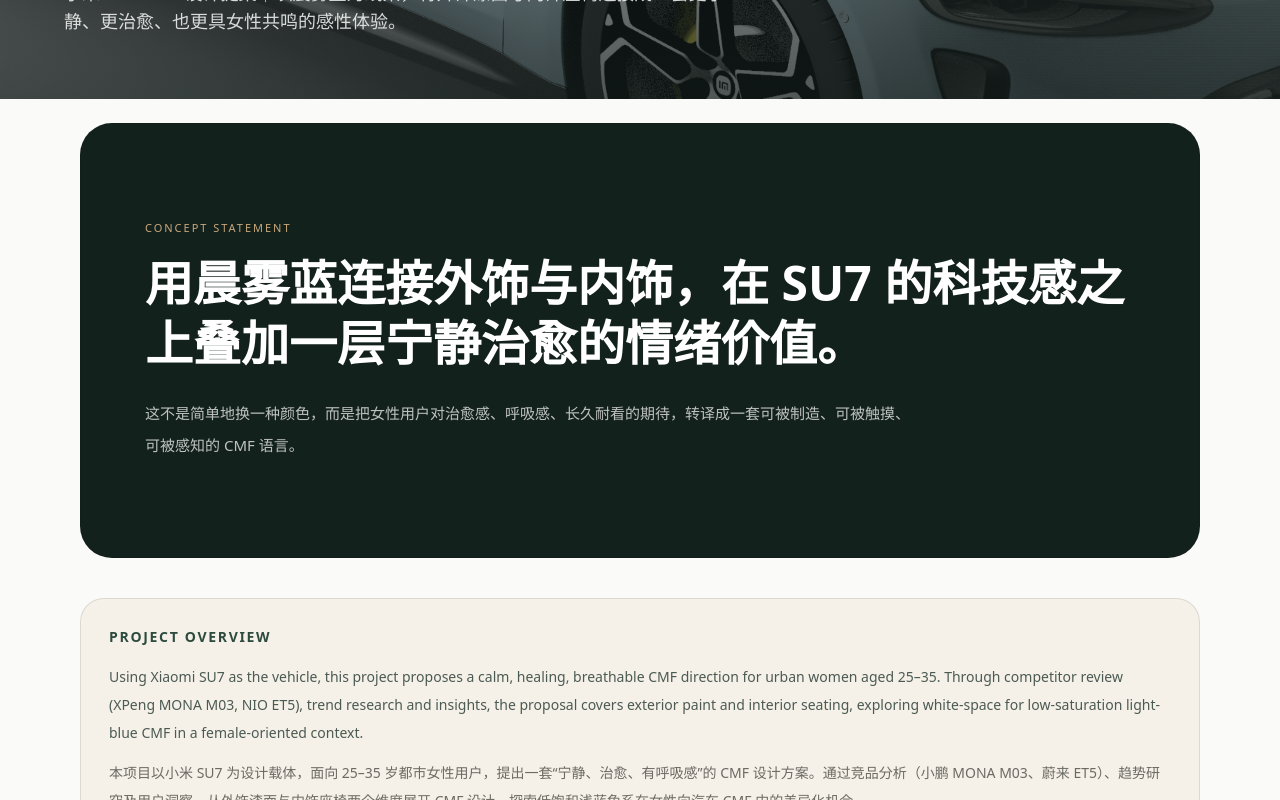
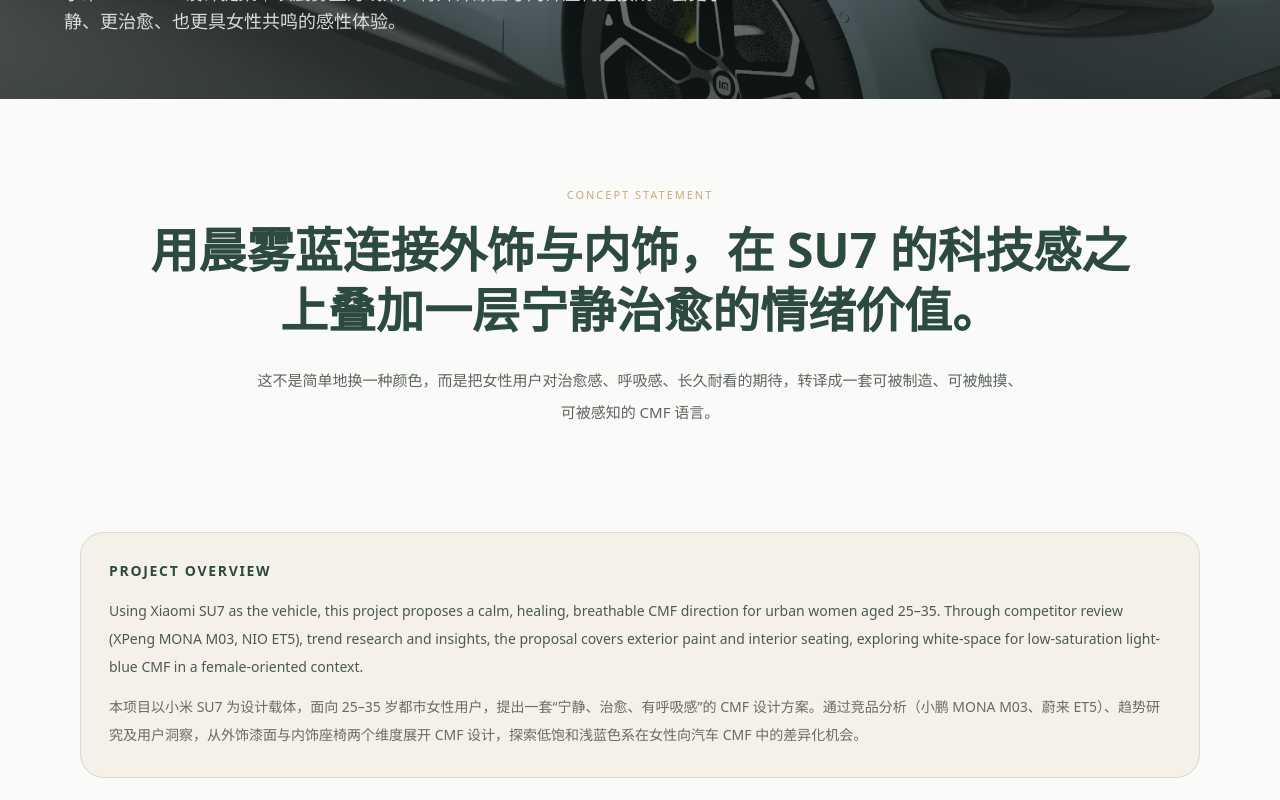
Before and after one commit to janeli8030-netizen/jane-li-portfolio, a Next.js app: page /projects/su7-cmf-proposal in a window 1280 px wide. Shown: the part 760-1560 px from the top of the page. Built offline with nearby package versions, Linux system fonts and the light colour scheme.

Commit message:
Align SU7 hero to header and center concept statement

```diff
--- a/src/app/projects/[slug]/page.tsx
+++ b/src/app/projects/[slug]/page.tsx
@@ -18,7 +18,7 @@ export default async function ProjectDetailPage({ params }: { params: Promise<{
   const isSu7 = project.slug === "su7-cmf-proposal";
 
   return (
-    <div className={isSu7 ? "space-y-10 text-[#2D4A3E] -mt-10" : "space-y-10"}>
+    <div className={isSu7 ? "space-y-10 text-[#2D4A3E]" : "space-y-10"}>
       <header
         className={
           isSu7
--- a/src/components/Shell.tsx
+++ b/src/components/Shell.tsx
@@ -24,7 +24,7 @@ export default function Shell({ children }: { children: React.ReactNode }) {
         </div>
       </header>
 
-      <main className="mx-auto max-w-6xl px-4 py-10 first:[&_.project-hero-fullbleed]:-mt-10 [&_.project-hero-fullbleed]:mx-[calc(50%-50vw)] [&_.project-hero-fullbleed]:w-screen [&_.project-hero-fullbleed]:max-w-none [&_.project-hero-fullbleed]:px-0 [&_.project-hero-fullbleed]:py-0">{children}</main>
+      <main className="mx-auto max-w-6xl px-4 py-10 [&_.project-hero-fullbleed]:-mt-10 [&_.project-hero-fullbleed]:mx-[calc(50%-50vw)] [&_.project-hero-fullbleed]:w-screen [&_.project-hero-fullbleed]:max-w-none [&_.project-hero-fullbleed]:px-0 [&_.project-hero-fullbleed]:py-0">{children}</main>
 
       <footer className="border-t border-black/10 bg-white">
         <div className="mx-auto max-w-6xl px-4 py-10 text-sm text-zinc-700">
--- a/src/components/StatementBlock.tsx
+++ b/src/components/StatementBlock.tsx
@@ -12,17 +12,17 @@ export default function StatementBlock({
   body: string;
 }) {
   return (
-    <section className="rounded-[32px] border border-black/10 bg-[#13211C] px-8 py-16 text-white md:px-12 md:py-24 lg:px-16">
+    <section className="px-4 py-10 text-white md:px-0 md:py-16">
       <motion.div
         initial={{ opacity: 0, y: 24 }}
         whileInView={{ opacity: 1, y: 0 }}
         viewport={{ once: true, amount: 0.3 }}
         transition={{ duration: 0.8, ease: [0.22, 1, 0.36, 1] }}
-        className="max-w-5xl"
+        className="mx-auto flex max-w-5xl flex-col items-center text-center"
       >
         <div className="text-[11px] uppercase tracking-[0.18em] text-[#C9A87C]">{eyebrow}</div>
-        <h2 className="mt-4 text-2xl font-semibold leading-tight md:text-4xl lg:text-5xl">{title}</h2>
-        <p className="mt-6 max-w-3xl text-sm leading-8 text-white/72 md:text-[15px]">{body}</p>
+        <h2 className="mt-4 text-2xl font-semibold leading-tight text-[#2D4A3E] md:text-4xl lg:text-5xl">{title}</h2>
+        <p className="mt-6 max-w-3xl text-sm leading-8 text-[#5C665F] md:text-[15px]">{body}</p>
       </motion.div>
     </section>
   );
```
